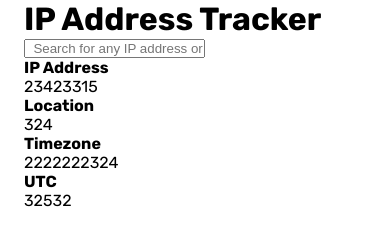
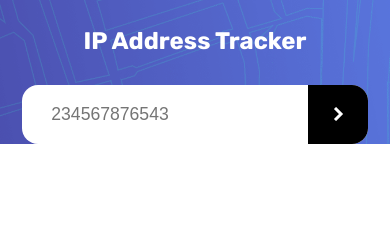
Before and after one commit to MojtabaMosavi/ip-address-tracker-master.io, a website built with Parcel: page src/index.html in a window 390 px wide. Built offline with nearby package versions, Linux system fonts and the light colour scheme.

Commit message:
completed the search bar for mobile view

```diff
--- a/src/index.html
+++ b/src/index.html
@@ -11,18 +11,20 @@
 </head>
 <body>
   <main class="main">
-    <div class="main__content-wrapper">
+    <div class="main-wrapper">
 
       <div class="ip-tracker">
           <header class="ip-tracker__header">
-            <div class="ip-tracker__content-wrapper container">
+            <div class="ip-tracker-wrapper container">
 
               <h1 class="ip-tracker__heading">  IP Address Tracker</h1>
 
-              <form action="#" class="ip-tracker__form">
-                <input type="text"
+              <form action="#" class="form ip-tracker__form">
+                <label for="ipInput" class="sr-only"></label>
+                <input type="search"
                         class="ip-tracker__input"
-                        placeholder="  Search for any IP address or domain">
+                        placeholder=" 234567876543"
+                        id="ipInput">
               </form>
 
               <ul class="ip-tracker__info">
--- a/src/scss/abstracts/_variables.scss
+++ b/src/scss/abstracts/_variables.scss
@@ -6,6 +6,8 @@
 :root {
   --Very-Dark-Gray: hsl(0, 0%, 17%);
   --Dark-Gray: hsl(0, 0%, 59%);
+  --headings: hsl(0, 0%, 100%);
+  --black: hsl(0, 0%, 0%);
 }
 
 /*|| typography */
--- a/src/scss/base/_helpers.scss
+++ b/src/scss/base/_helpers.scss
@@ -7,7 +7,7 @@
 /*|| container to align the content*/
 
 .container {
-  padding: 0 1.5rem;
+  padding: 0 1.4rem;
 }
 
 /*|| displays the content for screen readers */
--- a/src/scss/components/_ip-tracker.scss
+++ b/src/scss/components/_ip-tracker.scss
@@ -5,9 +5,52 @@
 \*--------------------*/
 
 .ip-tracker {
+  &__header {
+    background: url("../assets/images/pattern-bg.png") no-repeat center center/
+      cover;
+    text-align: center;
+  }
+
+  &-wrapper {
+    padding-top: 1.7rem;
+    margin-bottom: 2rem;
+  }
+
   &__heading {
+    font-size: 1.5rem;
+    margin-bottom: 1.85rem;
+    color: var(--headings);
+  }
+
+  &__form {
+    display: inline-block;
+    width: 100%;
+    position: relative;
+
+    &::after {
+      content: "";
+      background: url(../assets/images/icon-arrow.svg) no-repeat center,
+        var(--black);
+      position: absolute;
+      width: 3.7rem;
+      right: 0;
+      top: 0;
+      height: 100%;
+      border-top-right-radius: 1rem;
+      border-bottom-right-radius: 1rem;
+    }
   }
 
   &__input {
+    text-align: left;
+    padding: 1.2rem 1.5rem;
+    width: 100%;
+    font-size: 1.1rem;
+    border-radius: 1rem;
+    border: none;
+  }
+
+  &__info {
+    display: none;
   }
 }
```
Also changed, not shown: dist/icon-arrow.8bc9b196.svg (added), dist/index.html, dist/pattern-bg.b79e96d3.png (added), 4 other files.
